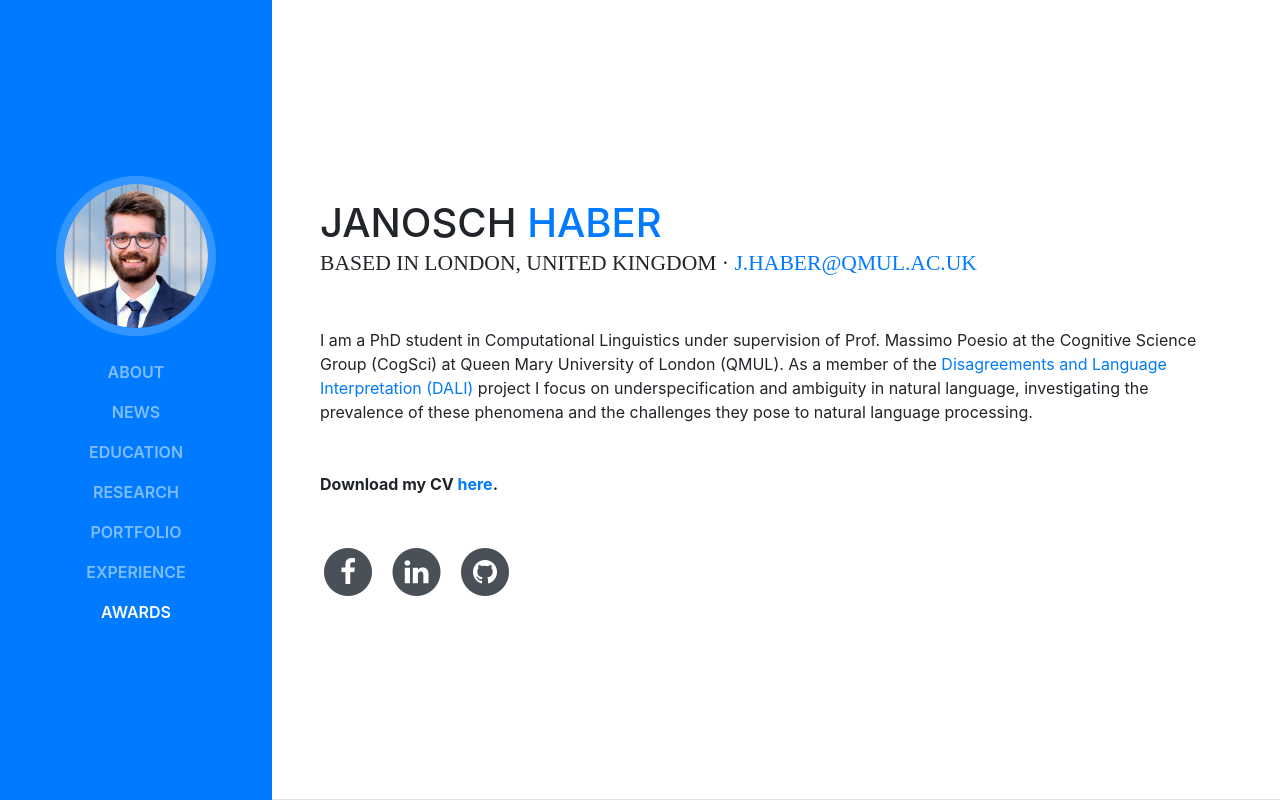
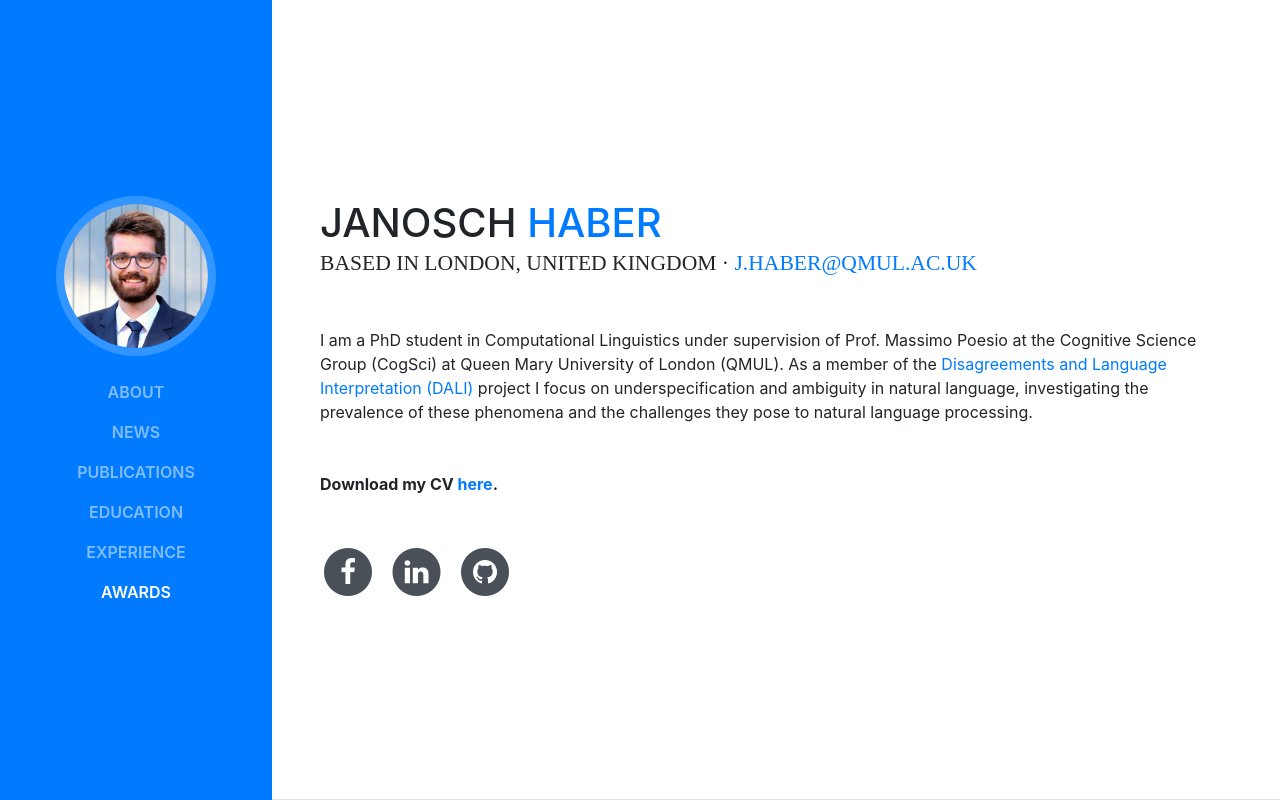
Before and after one commit to janoschhaber/janoschhaber.github.io, a website with bundled scripts: page index.html in a window 1280 px wide. Shown: the top 800 px of the page. Built offline with nearby package versions, Linux system fonts and the light colour scheme; a web font is replaced by a local one.

Commit message:
Fix navigation

```diff
--- a/index.html
+++ b/index.html
@@ -46,13 +46,10 @@
             <a class="nav-link js-scroll-trigger" href="#news">News</a>
           </li>
           <li class="nav-item">
-            <a class="nav-link js-scroll-trigger" href="#education">Education</a>
+            <a class="nav-link js-scroll-trigger" href="#publications">Publications</a>
           </li>
           <li class="nav-item">
-            <a class="nav-link js-scroll-trigger" href="#research">Research</a>
-          </li>
-          <li class="nav-item">
-            <a class="nav-link js-scroll-trigger" href="#portfolio">Portfolio</a>
+            <a class="nav-link js-scroll-trigger" href="#education">Education</a>
           </li>
           <li class="nav-item">
             <a class="nav-link js-scroll-trigger" href="#experience">Experience</a>
@@ -146,7 +143,7 @@
         </div>
      </section>
 
-      <section class="resume-section p-3 p-lg-5 d-flex flex-column" id="news">
+      <section class="resume-section p-3 p-lg-5 d-flex flex-column" id="publications">
         <div class="my-auto">
           <h2 class="mb-5">Publications</h2>
 
```
